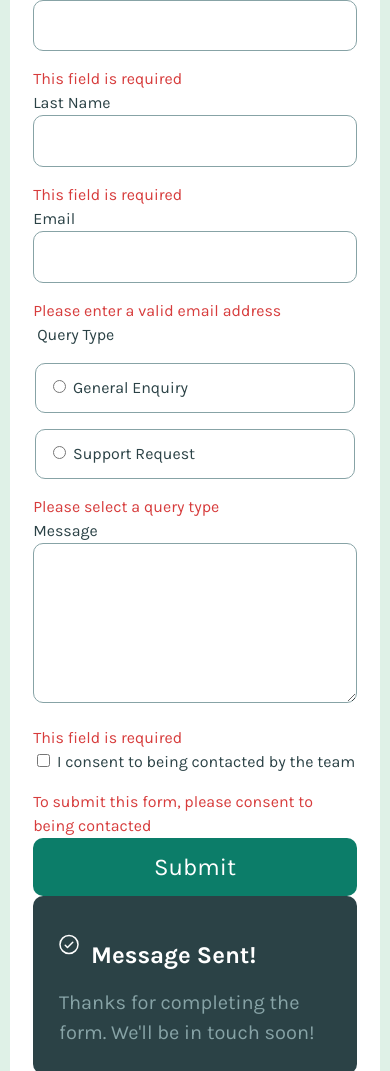
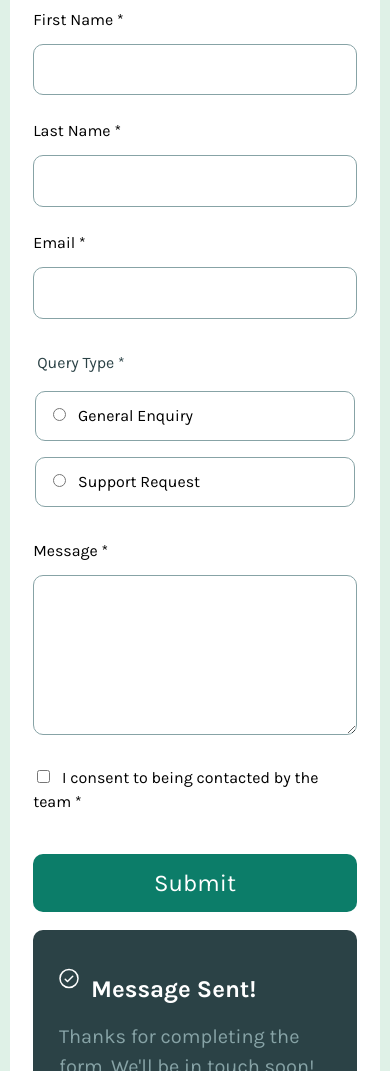
Before and after one commit to Holgermueller/contact-form, a plain HTML site: page index.html in a window 390 px wide. Shown: the part 125-1196 px from the top of the page. Drawn offline with Linux system fonts and the light colour scheme.

Commit message:
most of styling is done for mobile

```diff
--- a/index.html
+++ b/index.html
@@ -29,22 +29,24 @@
         <form action="" id="contactForm">
           <label for="firstName">First Name</label>
           <input type="text" name="firstName" id="firstName" required />
-          <p class="error">This field is required</p>
+          <p class="error" id="firstNameError">This field is required</p>
 
           <label for="lastName">Last Name</label>
           <input type="text" name="lastName" id="lastName" required />
-          <p class="error">This field is required</p>
+          <p class="error" id="lastNameError">This field is required</p>
 
           <label for="email" autocomplete="email">Email</label>
           <input type="email" name="email" id="email" required />
-          <p class="error">Please enter a valid email address</p>
+          <p class="error" id="emailError">
+            Please enter a valid email address
+          </p>
 
           <fieldset>
             <legend>Query Type</legend>
 
             <div class="radio-container">
               <input type="radio" name="query" id="general" value="general" />
-              <label for="general">General Enquiry </label>
+              <label for="general">General Enquiry</label>
             </div>
 
             <div class="radio-container">
@@ -52,27 +54,27 @@
               <label for="support">Support Request</label>
             </div>
           </fieldset>
-          <p class="error">Please select a query type</p>
+          <p class="error" id="fieldSetError">Please select a query type</p>
 
           <label for="message">Message</label>
           <textarea name="message" id="message" required></textarea>
-          <p class="error">This field is required</p>
+          <p class="error" id="messageError">This field is required</p>
 
           <input type="checkbox" name="consent" id="consent" />
           <label for="consent"> I consent to being contacted by the team</label>
-          <p class="error">
+          <p class="error" id="consentError">
             To submit this form, please consent to being contacted
           </p>
 
-          <input type="button" value="Submit" />
+          <input type="button" value="Submit" id="submit" />
         </form>
       </section>
 
       <section class="success" id="success">
-        <header>
+        <div class="success-header">
           <img src="assets/images/icon-success-check.svg" alt="" />
           <h2>Message Sent!</h2>
-        </header>
+        </div>
 
         <p>Thanks for completing the form. We'll be in touch soon!</p>
       </section>
--- a/styles.css
+++ b/styles.css
@@ -18,10 +18,12 @@ main {
 h1 {
   color: hsl(187, 24%, 22%);
   font-size: 2rem;
+  margin-bottom: 32px;
 }
 
-label,
+input,
 legend {
+  margin-right: 8px;
   color: hsl(187, 24%, 22%);
 }
 
@@ -32,6 +34,17 @@ textarea {
   border-radius: 10px;
   width: 100%;
   padding: 16px 8px;
+  margin-top: 12px;
+  margin-bottom: 24px;
+}
+
+label[for="firstName"]:after,
+label[for="lastName"]:after,
+label[for="email"]:after,
+label[for="message"]:after,
+label[for="consent"]:after,
+legend::after {
+  content: " *";
 }
 
 input:hover,
@@ -49,6 +62,8 @@ textarea:focus {
 fieldset {
   border: 0;
   padding: 0;
+  margin-top: 8px;
+  margin-bottom: 32px;
 }
 
 .radio-container {
@@ -63,13 +78,17 @@ input[type="radio"] {
   accent-color: hsl(169, 82%, 27%);
 }
 
-input[type="radio"]:checked + label {
+.radio-container:has(input[type="radio"]:checked + label) {
   color: hsl(169, 82%, 27%);
   background-color: hsl(148, 38%, 91%);
+  border: 2px solid hsl(169, 82%, 27%);
+  accent-color: hsl(169, 82%, 27%);
 }
 
 .error {
   color: hsl(0, 66%, 54%);
+  margin-bottom: 16px;
+  display: none;
 }
 
 input[type="button"] {
@@ -80,6 +99,8 @@ input[type="button"] {
   width: 100%;
   padding: 16px;
   font-size: 1.5rem;
+  margin-top: 40px;
+  margin-bottom: 18px;
 }
 
 .success {
@@ -89,7 +110,7 @@ input[type="button"] {
   padding: 8%;
 }
 
-.success header {
+.success-header {
   display: flex;
   flex-direction: row;
   align-items: center;
```
